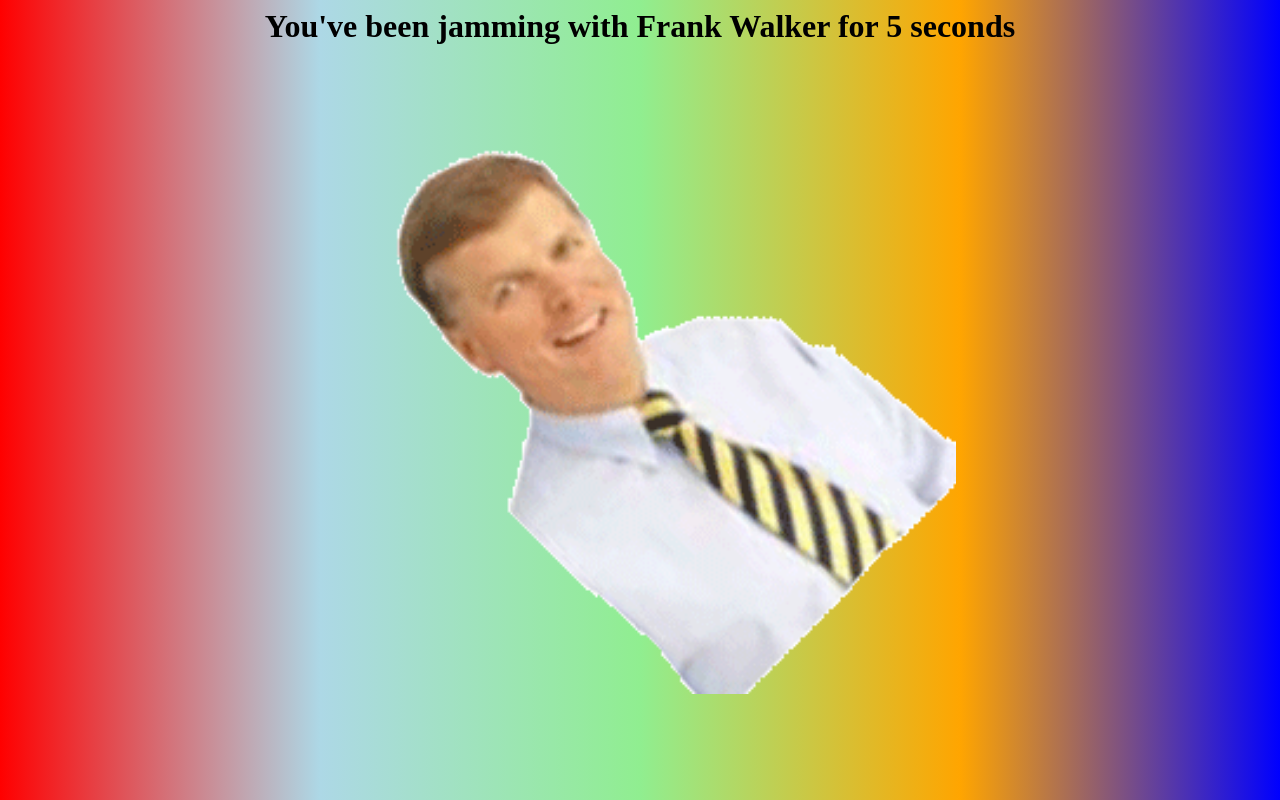
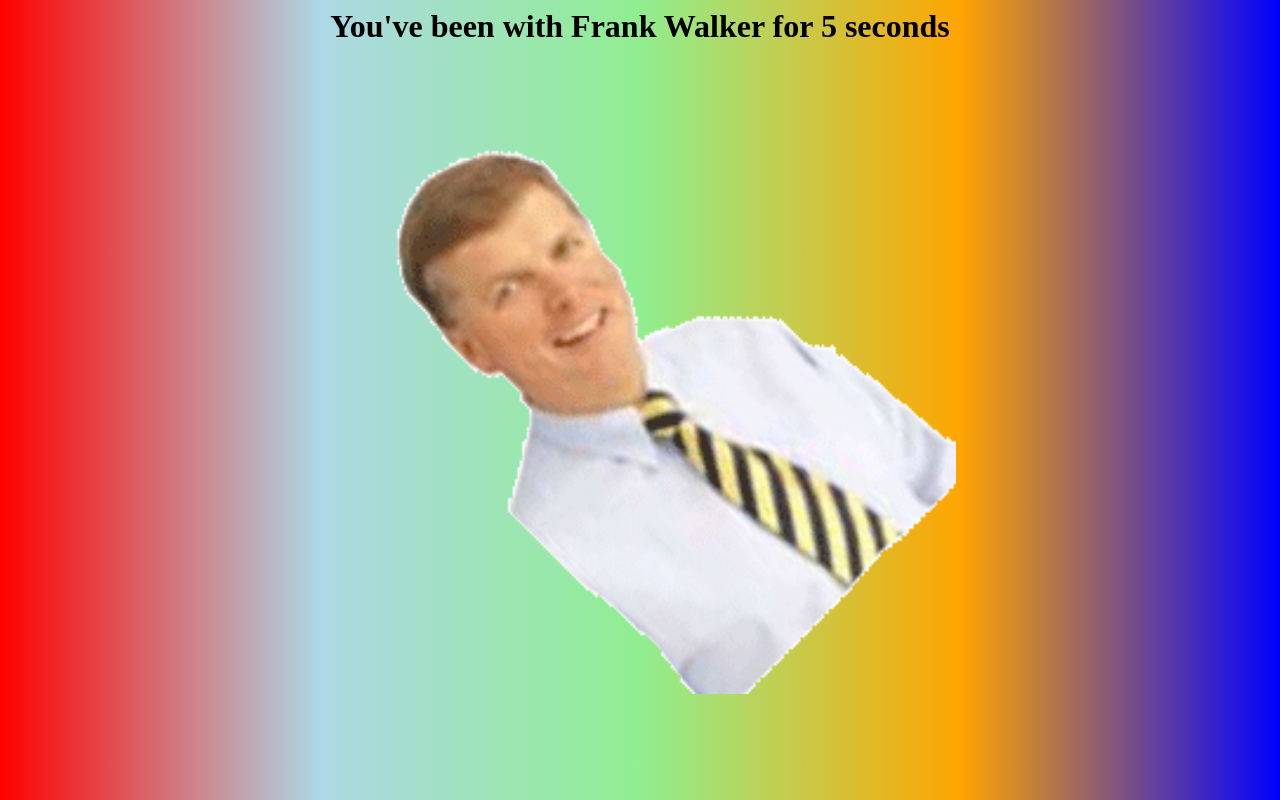
Before and after one commit to CactusPlatypus/CactusPlatypus.github.io, a plain HTML site: page index.html in a window 1280 px wide. Drawn offline with Linux system fonts and the light colour scheme.

Commit message:
Update index.html

```diff
--- a/index.html
+++ b/index.html
@@ -52,7 +52,7 @@ function display(){
 
 var displaytField = document.getElementById("display"); //find span
 
-displaytField.innerHTML = "You've been jamming with Frank Walker for " + b + " seconds"; //display message
+displaytField.innerHTML = "You've been with Frank Walker for " + b + " seconds"; //display message
 
 }
 
```
